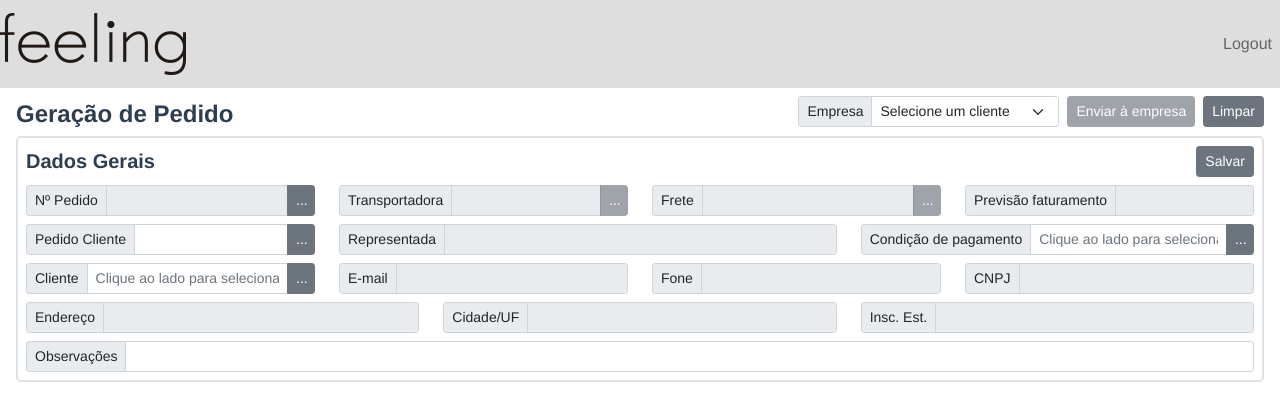
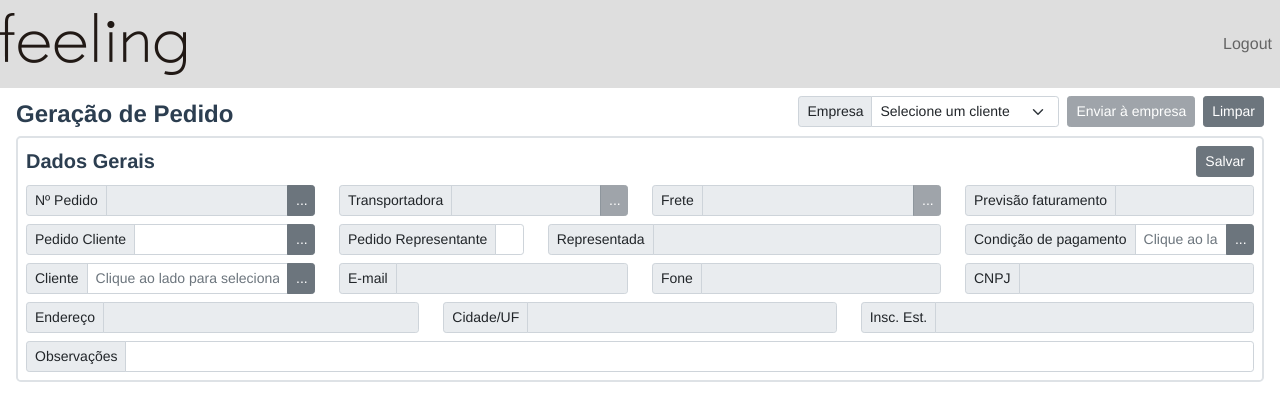
Before and after one commit to cadumancini/feeling-estofados, a Vue app: page /#/ in a window 1280 px wide. Shown: the top 420 px of the page. Built offline with nearby package versions, Linux system fonts and the light colour scheme; sample sign-in values are in the browser's storage; what vue-number-format would draw is missing.

Commit message:
Pedido do representante

```diff
--- a/src/views/GerarPedido.vue
+++ b/src/views/GerarPedido.vue
@@ -74,13 +74,19 @@
               <button id="btnBuscaPedidosCliente" :disabled="enviadoEmpresa" class="btn btn-secondary input-group-btn btn-busca" @click="buscaPedidosCliente" data-bs-toggle="modal" data-bs-target="#pedidosClienteModal">...</button>
             </div>
           </div>
-          <div class="col-5">
+          <div class="col-2">
+            <div class="input-group input-group-sm">
+              <span class="input-group-text">Pedido Representante</span>
+              <input id="pedRep" class="form-control" :disabled="enviadoEmpresa" type="text" v-model="pedRep" v-on:keyup="normalizarPedidoRepresentante">
+            </div>
+          </div>
+          <div class="col-4">
             <div class="input-group input-group-sm">
               <span class="input-group-text">Representada</span>
               <input id="representada" class="form-control" type="text" disabled v-model="representada">
             </div>
           </div>
-          <div class="col-4">
+          <div class="col-3">
             <div class="input-group input-group-sm">
               <span class="input-group-text">Condição de pagamento</span>
               <input class="form-control" type="text" disabled v-bind:class="{ 'white-bg': (!enviadoEmpresa) }" v-model="condPagamento" placeholder="Clique ao lado para selecionar">
@@ -905,6 +911,7 @@ export default {
       itemSelecionado: null,
       numPed: '',
       pedCli: '',
+      pedRep: '',
       enviadoEmpresa: false,
       totalKg: '',
       totalM3: 0,
@@ -1180,6 +1187,7 @@ export default {
       const formatter = new StringMask('99.999.999/0000-00')
       this.numPed = pedidoClicked.NUMPED
       this.pedCli = pedidoClicked.PEDCLI
+      this.pedRep = pedidoClicked.PEDREP
       this.empresa = pedidoClicked.CODEMP
       this.cliente = pedidoClicked.CODCLI
       this.nomCli = pedidoClicked.NOMCLI
@@ -1342,6 +1350,7 @@ export default {
               numPed: this.numPed > 0 ? this.numPed : 0,
               codCli: this.cliente,
               pedCli: this.pedCli !== '' ? this.pedCli : 0,
+              pedRep: this.pedRep !== '' ? this.pedRep : 0,
               codRep: this.codRepresentada,
               codTra: this.codTransportadora,
               cifFob: this.frete,
@@ -1409,6 +1418,9 @@ export default {
     normalizarPedidoCliente () {
       this.pedCli = this.pedCli.normalize('NFD').replace(/[\u0300-\u036f]/g, '')
     },
+    normalizarPedidoRepresentante () {
+      this.pedRep = this.pedRep.normalize('NFD').replace(/[\u0300-\u036f]/g, '')
+    },
     excluirRascunho () {
       document.getElementById('closeModalExclusaoRascunho').click()
       this.cliente = ''
@@ -1439,6 +1451,7 @@ export default {
       }
       this.itens.length = 0
       this.pedCli = ''
+      this.pedRep = ''
       this.enviadoEmpresa = false
       this.prevFaturamento = ''
       this.condPagamento = ''
```
